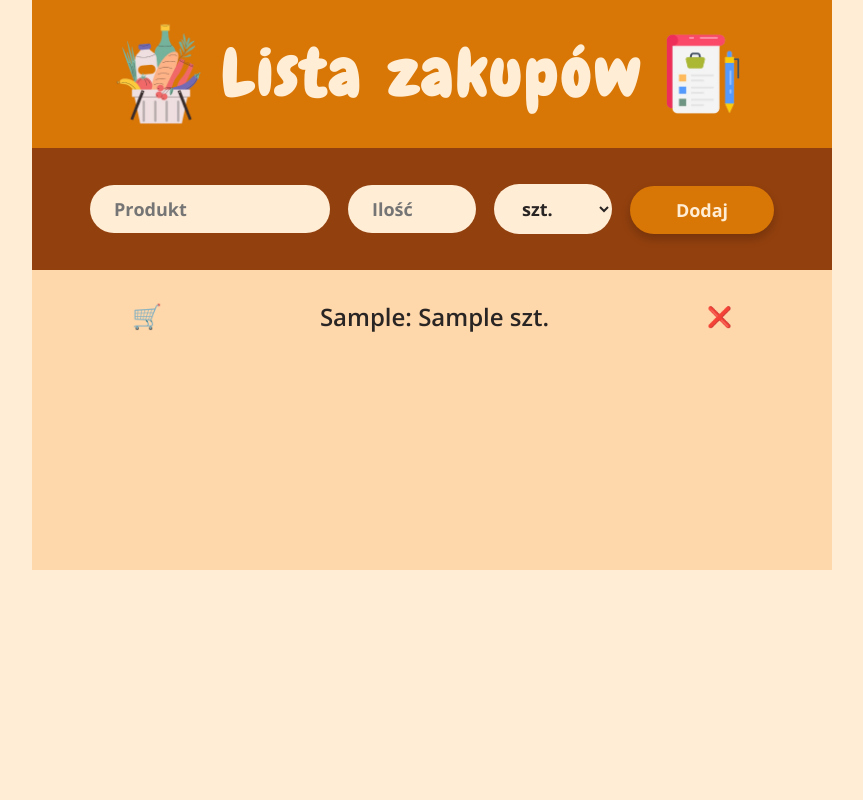
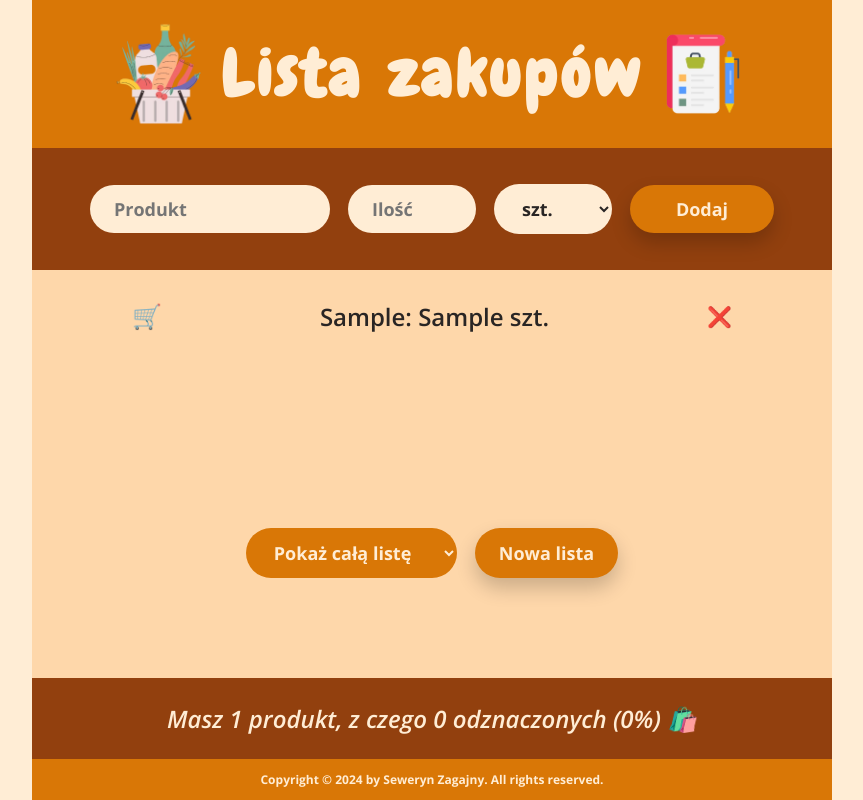
Before and after one commit to sewerynzagajny/shopping_list, a React (Create React App) app: page / in a window 1280 px wide. Both pictures are taken after typing "Sample", "Sample" into the empty fields and a click on the button "Dodaj". Shown: the whole page, without its empty margins (208-1071 px from the left). Built offline with nearby package versions, Linux system fonts and the light colour scheme.

Commit message:
10_10_2024ver1

```diff
--- a/src/App.js
+++ b/src/App.js
@@ -8,27 +8,40 @@ const units = [
   { id: 5, unit: "kg" },
 ];
 
+const filtring = [
+  { id: 0, value: "main", description: "Pokaż całą listę" },
+  { id: 1, value: "add", description: "Poza koszykiem" },
+  { id: 2, value: "bascet", description: "W koszyku" },
+];
+
 export default function App() {
-  const [shoppingItems, setShoppinhItems] = useState([]);
+  const [shoppingItems, setShoppingItems] = useState([]);
 
   function handleAddItems(shoppingItem) {
-    setShoppinhItems((shoppingItems) => [...shoppingItems, shoppingItem]);
+    setShoppingItems((shoppingItems) => [...shoppingItems, shoppingItem]);
   }
 
   function handleDelateItem(id) {
-    setShoppinhItems((shoppingItems) =>
+    setShoppingItems((shoppingItems) =>
       shoppingItems.filter((item) => item.id !== id)
     );
   }
 
   function handleToggleItem(id) {
-    setShoppinhItems((shoppingItems) =>
+    setShoppingItems((shoppingItems) =>
       shoppingItems.map((shoppingItem) =>
         shoppingItem.id === id
           ? { ...shoppingItem, basket: !shoppingItem.basket }
           : shoppingItem
       )
     );
+  }
+
+  function handleClearList() {
+    const confirmed = window.confirm(
+      "Nowa lista spowoduje usunięcie aktualnej!"
+    );
+    if (confirmed) setShoppingItems([]);
   }
 
   return (
@@ -39,7 +52,10 @@ export default function App() {
         shoppingItems={shoppingItems}
         onDelateShoppingItem={handleDelateItem}
         onToggleShoppingItem={handleToggleItem}
+        onClearList={handleClearList}
       />
+      <Stats shoppingItems={shoppingItems} />
+      <Footer />
     </div>
   );
 }
@@ -61,10 +77,12 @@ function AddItemForm({ onAddShoppingItem }) {
 
   function handleSubmit(e) {
     e.preventDefault();
-    if (!product || !quantity) return;
+    if (!product) return;
 
     const id = crypto.randomUUID();
-    const newShoppingItem = { id, product, quantity, unit, basket: false };
+    const newShoppingItem = quantity
+      ? { id, product, quantity, unit, basket: false }
+      : { id, product, basket: false };
     setProduct("");
     setQuantity("");
     setUnit("szt.");
@@ -101,11 +119,25 @@ function ShoppingList({
   shoppingItems,
   onDelateShoppingItem,
   onToggleShoppingItem,
+  onClearList,
 }) {
+  const [filterBy, setFilterBy] = useState("main");
+  let filtredShoppingItems;
+  if (filterBy === "main") filtredShoppingItems = shoppingItems;
+  if (filterBy === "add")
+    filtredShoppingItems = shoppingItems.filter(
+      (shoppingItem) => !shoppingItem.basket
+    );
+  if (filterBy === "bascet")
+    filtredShoppingItems = shoppingItems.filter(
+      (shoppingItem) => shoppingItem.basket
+    );
   return (
-    <div className="shopping-list">
+    <div className="shopping-items">
+      {" "}
+      <div className="shopping-items__shopping-list">
         <ul>
-        {shoppingItems.map((shoppingItem) => (
+          {filtredShoppingItems.map((shoppingItem) => (
             <ShoppingItem
               shoppingItem={shoppingItem}
               key={shoppingItem.id}
@@ -114,6 +146,17 @@ function ShoppingList({
             />
           ))}
         </ul>
+      </div>
+      <div className="shopping-items__action">
+        <select value={filterBy} onChange={(e) => setFilterBy(e.target.value)}>
+          {filtring.map((el) => (
+            <option key={el.id} value={el.value}>
+              {el.description}
+            </option>
+          ))}
+        </select>
+        <button onClick={onClearList}>Nowa lista</button>
+      </div>
     </div>
   );
 }
@@ -132,10 +175,61 @@ function ShoppingItem({
       </button>
       <span
         style={shoppingItem.basket ? { textDecoration: "line-through" } : {}}
-      >{`${shoppingItem.product}: ${shoppingItem.quantity} ${shoppingItem.unit}`}</span>
+      >
+        {shoppingItem.quantity
+          ? `${shoppingItem.product}: ${shoppingItem.quantity} ${shoppingItem.unit}`
+          : `${shoppingItem.product}`}
+      </span>
       <button onClick={() => onDelateShoppingItem(shoppingItem.id)}>
         <span className="shopping-item__close">❌</span>
       </button>
     </li>
   );
 }
+
+function Stats({ shoppingItems }) {
+  if (!shoppingItems.length)
+    return (
+      <div className="stats">
+        <en>Dodaj produkty do listy zakupów 📋</en>
+      </div>
+    );
+  const numShoppingItems = shoppingItems.length;
+  const numInBasket = shoppingItems.filter(
+    (shoppingItem) => shoppingItem.basket
+  ).length;
+  const percentage =
+    numShoppingItems > 0
+      ? Math.round((numInBasket / numShoppingItems) * 100)
+      : 0;
+  let productStr,
+    markStr = "";
+  if (numShoppingItems === 1) productStr = "produkt";
+  if (numShoppingItems > 1 && numShoppingItems < 5) productStr = "produkty";
+  if (numShoppingItems >= 5) productStr = "produktów";
+
+  if (numInBasket === 0 || numInBasket > 4) markStr = "odznaczonych";
+  if (numInBasket === 1) markStr = "odznaczony";
+  if (numInBasket > 1 && numInBasket < 5) markStr = "odznaczone";
+
+  return (
+    <div className="stats">
+      <em>
+        {percentage === 100
+          ? "Masz wszystko z listy 💪"
+          : `Masz ${numShoppingItems} ${productStr}, z czego ${numInBasket} ${markStr} (${percentage}%) 🛍️`}
+      </em>
+    </div>
+  );
+}
+
+function Footer() {
+  return (
+    <footer>
+      <p className="copyright">
+        Copyright &copy; <span>{new Date().getFullYear()}</span> by Seweryn
+        Zagajny. All rights reserved.
+      </p>
+    </footer>
+  );
+}
--- a/src/index.scss
+++ b/src/index.scss
@@ -58,6 +58,7 @@ body {
   margin: 0 auto;
   display: grid;
   grid-template-rows: auto auto 1fr auto;
+  height: 100vb;
 }
 
 /////////////////////////////////////////////////////////////////////
@@ -130,8 +131,7 @@ body {
     &:hover {
       background-color: $background-color-amber-2;
     }
-    &:active,
-    &:focus {
+    &:active {
       transform: translateY(0.1rem);
       box-shadow: 0 0.5rem 1rem rgba($color-black, 0.2);
     }
@@ -140,14 +140,18 @@ body {
 
 /////////////////////////////////////////////////////////////////////
 
-.shopping-list {
+.shopping-items {
   background-color: $background-color-orange;
   color: $font-color-primary;
+
+  &__shopping-list {
     padding: 3rem 2rem;
 
-  height: 30rem;
+    // height: 25rem;
     overflow: scroll;
     overflow-x: hidden;
+    display: grid;
+    grid-template-rows: repeat(auto-fit, minmax(18rem, 1fr));
 
     & ul {
       display: flex;
@@ -157,6 +161,35 @@ body {
       // align-items: center;
     }
   }
+
+  &__action {
+    padding: 1.8rem 0;
+    display: flex;
+    gap: 1.8rem;
+    justify-content: center;
+    & select {
+      @extend %common-input-styles;
+      background-color: $background-color-amber;
+      color: $background-color-primary;
+    }
+    & button {
+      @extend %common-input-styles;
+
+      background-color: $background-color-amber;
+      color: $background-color-primary;
+      box-shadow: 0 1rem 2rem rgba($color-black, 0.2);
+
+      &:hover {
+        background-color: $background-color-amber-2;
+      }
+      &:active {
+        transform: translateY(0.1rem);
+        box-shadow: 0 0.5rem 1rem rgba($color-black, 0.2);
+      }
+    }
+  }
+}
+
 //////////////////////////////////////////////////////////////////
 ///
 
@@ -179,3 +212,22 @@ body {
     font-size: 2rem;
   }
 }
+
+/////////////////////////////////////////////////////////////////////
+.stats {
+  text-align: center;
+  font-weight: 600;
+  padding: 2.4rem 0;
+  background-color: $background-color-amber-dark;
+  color: $background-color-primary;
+}
+
+/////////////////////////////////////////////////////////////////////
+.copyright {
+  text-align: center;
+  font-size: 1.2rem;
+  padding: 1.2rem 0;
+  background-color: $background-color-amber;
+  color: $background-color-primary;
+  font-weight: 700;
+}
```
Lines whose indentation alone changed are shown as unchanged.
